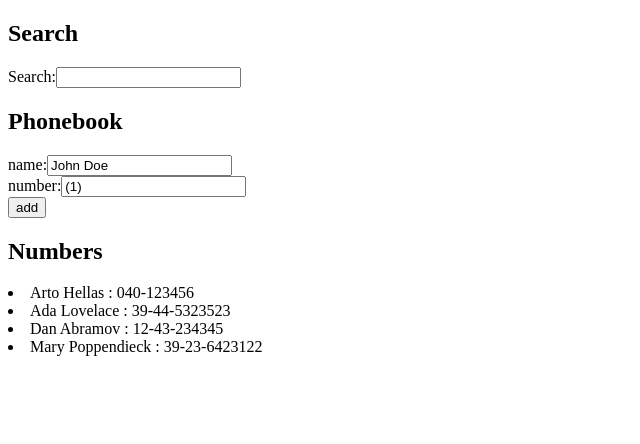
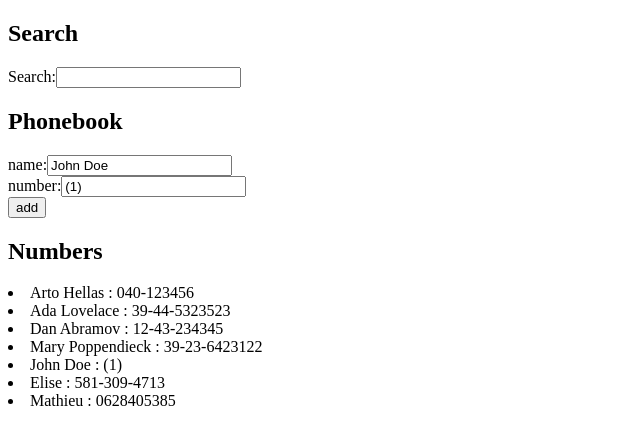
Before and after one commit to realpoap/fullstack-open, a React (Vite) app in the folder Part 2/phonebook/: page / in a window 1280 px wide. Shown: the top 444 px of the page, without its empty margins (0-640 px from the left). Built offline with nearby package versions, Linux system fonts and the light colour scheme; data requests are answered from the project's data file.

Commit message:
2.13 - 2.14 - person service and persistent data

```diff
--- a/Part 2/phonebook/db.json
+++ b/Part 2/phonebook/db.json
@@ -1,24 +1,39 @@
 {
-    "persons":[
+  "persons": [
     {
       "name": "Arto Hellas",
       "number": "040-123456",
-        "id": 1
+      "id": "1"
     },
     {
       "name": "Ada Lovelace",
       "number": "39-44-5323523",
-        "id": 2
+      "id": "2"
     },
     {
       "name": "Dan Abramov",
       "number": "12-43-234345",
-        "id": 3
+      "id": "3"
     },
     {
       "name": "Mary Poppendieck",
       "number": "39-23-6423122",
-        "id": 4
+      "id": "4"
+    },
+    {
+      "id": "1973",
+      "name": "John Doe",
+      "number": "(1)"
+    },
+    {
+      "id": "612c",
+      "name": "Elise",
+      "number": "581-309-4713"
+    },
+    {
+      "id": "d2ca",
+      "name": "Mathieu",
+      "number": "0628405385"
     }
   ]
 }
--- a/Part 2/phonebook/src/App.jsx
+++ b/Part 2/phonebook/src/App.jsx
@@ -1,5 +1,6 @@
 import { useState, useEffect } from 'react'
-import axios from 'axios'
+
+import personService from './services/person'
 
 import Contacts from './components/Contacts'
 import Form from './components/Form'
@@ -13,10 +14,10 @@ const App = () => {
   const [newNumber, setNewNumber]  = useState('(1)')
 
 useEffect(() => {
-  axios
-    .get('http://localhost:3001/persons')
-    .then(res => {
-      setPersons(res.data)
+  personService
+    .getAll()
+    .then((initialPersons)=> {
+      setPersons(initialPersons)
     })
 }, [])
 
@@ -36,7 +37,12 @@ useEffect(() => {
         number: newNumber,
       }
       // chose to keep the reset outside so we can make changes to the newName in case of typo
-      setPersons(persons.concat(nameObject))
+      personService
+        .create(nameObject)
+        .then((returnedPerson) => {
+          setPersons(persons.concat(returnedPerson))
+        })
+
       setNewName('')
       setNewNumber('')
     }
--- /dev/null
+++ b/Part 2/phonebook/src/services/person.js
@@ -0,0 +1,16 @@
+import axios from 'axios'
+
+const base_URL = 'http://localhost:3001/persons'
+
+const getAll = () => {
+    const request = axios.get(base_URL)
+    return request.then(res => res.data)
+}
+
+const create = newObject => {
+    const request = axios.post(base_URL, newObject)
+    return request.then(res => res.data)
+}
+
+
+export default {getAll, create}
```
Also changed, not shown: 1 other file (tests, documents, lock files or other folders). Lines whose indentation alone changed are shown as unchanged.
